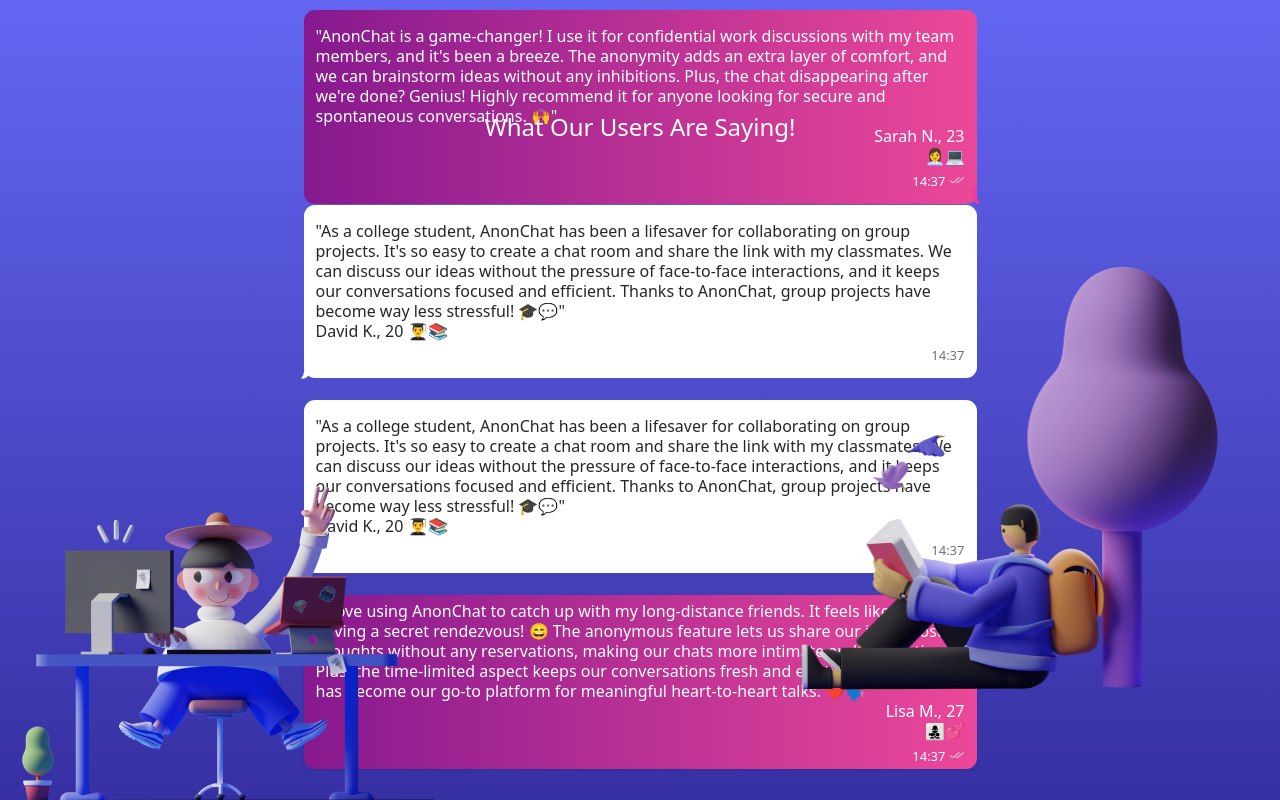
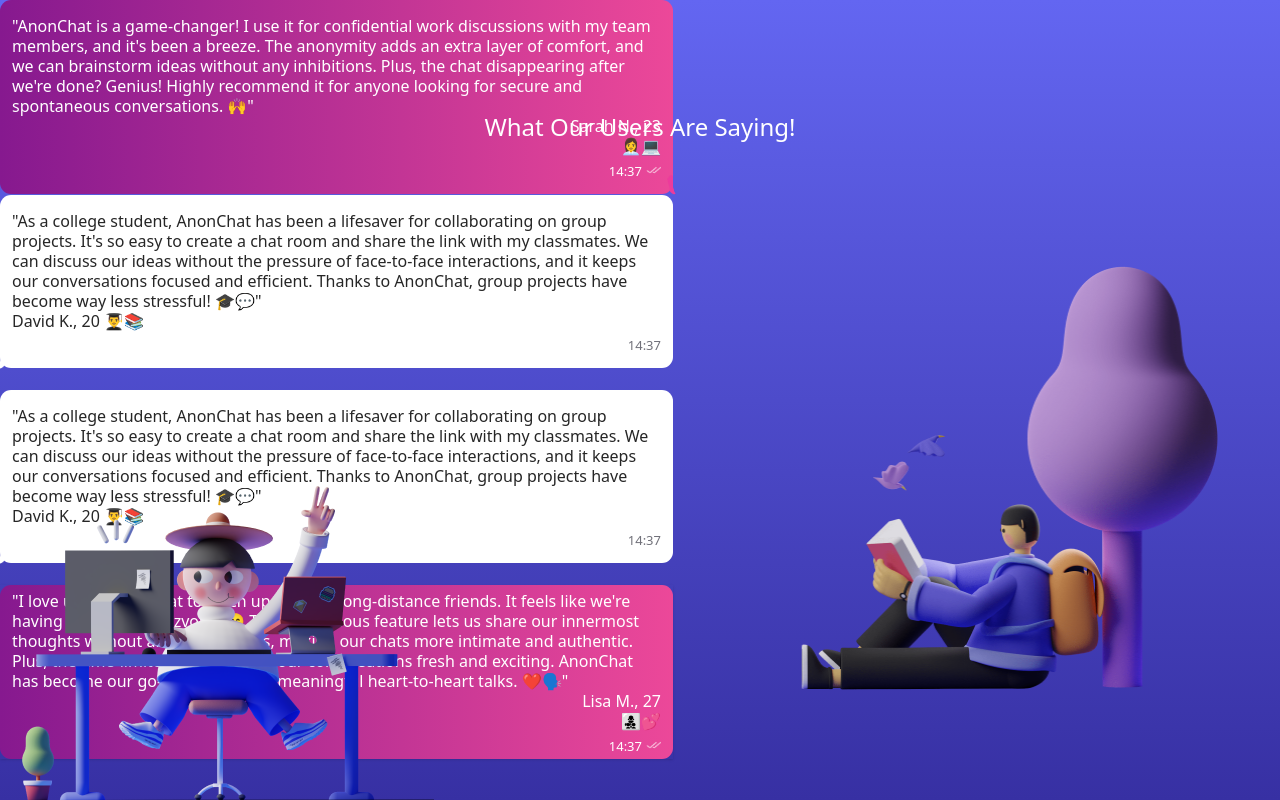
Before and after one commit to world-wide-techies/annon_chat, a Next.js app: page / in a window 1280 px wide. Built offline with nearby package versions, Linux system fonts and the light colour scheme; a web font is replaced by a local one.

Commit message:
Up5PM3:46 PMe5

```diff
--- a/app/components/testimonials_comp.js
+++ b/app/components/testimonials_comp.js
@@ -10,7 +10,7 @@ const Testimonials = () => {
   return (
     <div>
       <div className="w-full h-full relative bg-gradient-to-b from-indigo-500 to-indigo-800">
-        <div className="flex flex-col h-screen w-screen justify-center items-center">
+        <div className=" h-screen w-screen justify-center items-center">
           <div className="h-[195px] ">
             <div className="w-[673px] relative  px-3 py-4 bg-gradient-to-r from-fuchsia-800 to-pink-500 rounded-[11px] ">
               <div className="w-[11px] h-5 right-[-5px] bottom-[-1px] absolute">
@@ -76,7 +76,7 @@ const Testimonials = () => {
             </div>
           </div>
 
-          <div className="h-[195px] flex-col  flex">
+          <div className="h-[195px]">
             <div className="w-[673px] relative  px-3 py-4 bg-white rounded-[11px]">
               <div className="w-[11px] h-5 left-[-3px] bottom-[-1px] absolute">
                 <Image src={CONTAINER} alt="" className="w-[11px] h-[20px]  " />
@@ -102,7 +102,7 @@ const Testimonials = () => {
             </div>
           </div>
 
-          <div className="h-[195px] flex-col  flex">
+          <div className="h-[195px]">
             <div className="w-[673px] shadow ">
               <div className="grow shrink basis-0 self-stretch px-3 py-1.5 bg-gradient-to-r from-fuchsia-800 to-pink-500 rounded-[11px]">
                 <div className="self-stretch text-white text-base font-normal leading-tight">
```
